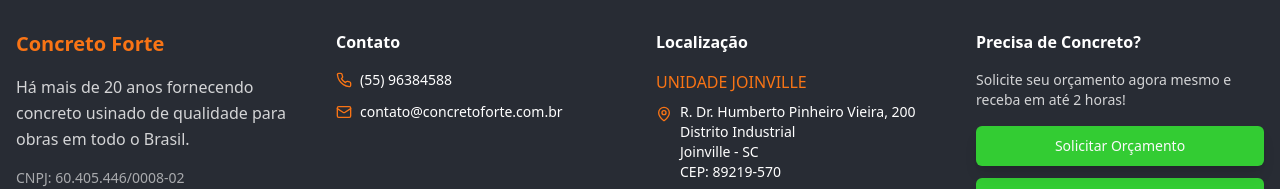
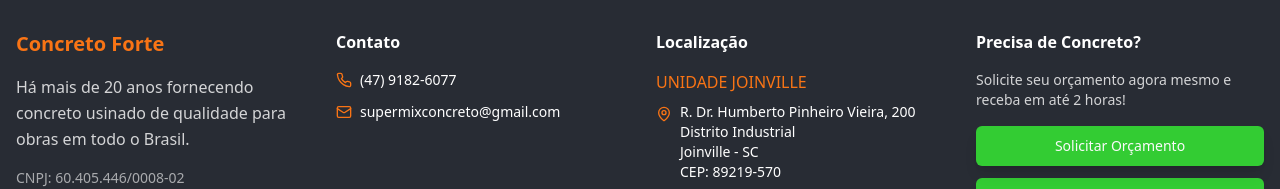
Before and after one commit to marianafelix880-cloud/concreto-forte-web, a React (Vite) app: page / in a window 1280 px wide. Shown: the part 6335-6524 px from the top of the page. Built offline with nearby package versions, Linux system fonts and the light colour scheme.

Commit message:
Atualiza informações de contato

```diff
--- a/src/components/Footer.tsx
+++ b/src/components/Footer.tsx
@@ -27,11 +27,11 @@ const Footer = () => {
             <div className="space-y-3">
               <div className="flex items-center gap-2">
                 <Phone className="h-4 w-4 text-construction-orange" />
-                <span className="text-sm">(55) 96384588</span>
+                <span className="text-sm">(47) 9182-6077</span>
               </div>
               <div className="flex items-center gap-2">
                 <Mail className="h-4 w-4 text-construction-orange" />
-                <span className="text-sm">contato@concretoforte.com.br</span>
+                <span className="text-sm">supermixconcreto@gmail.com</span>
               </div>
             </div>
           </div>
```
